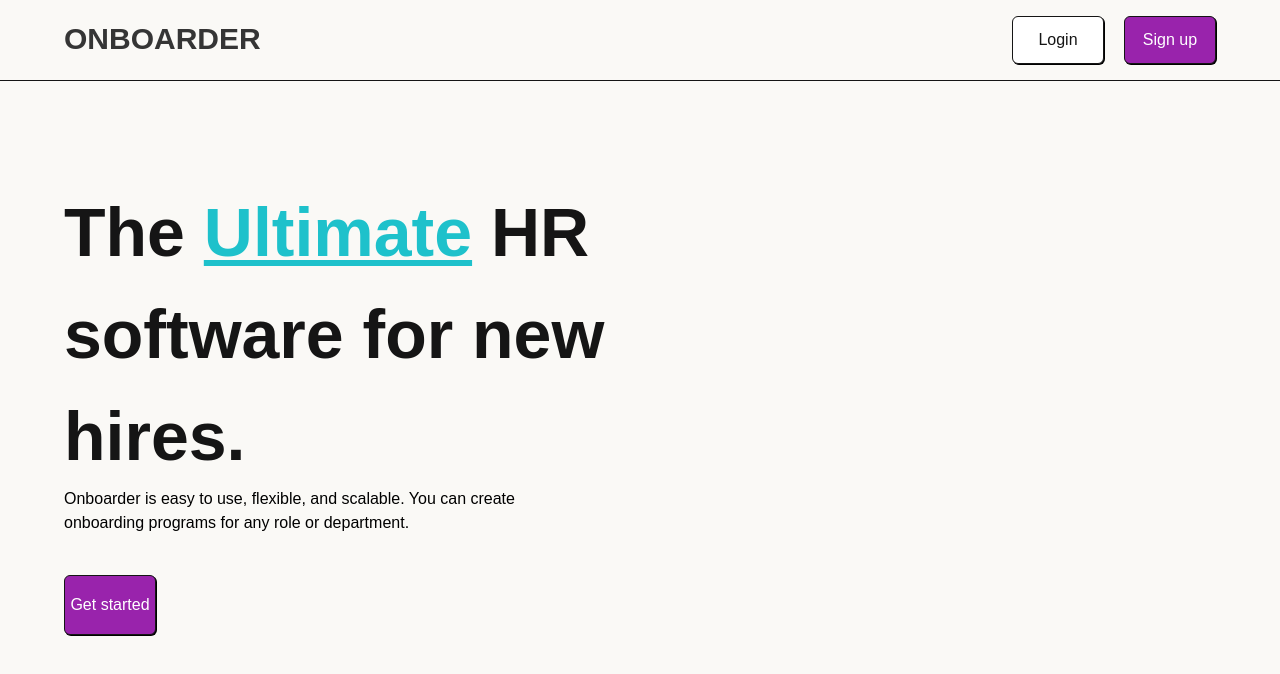
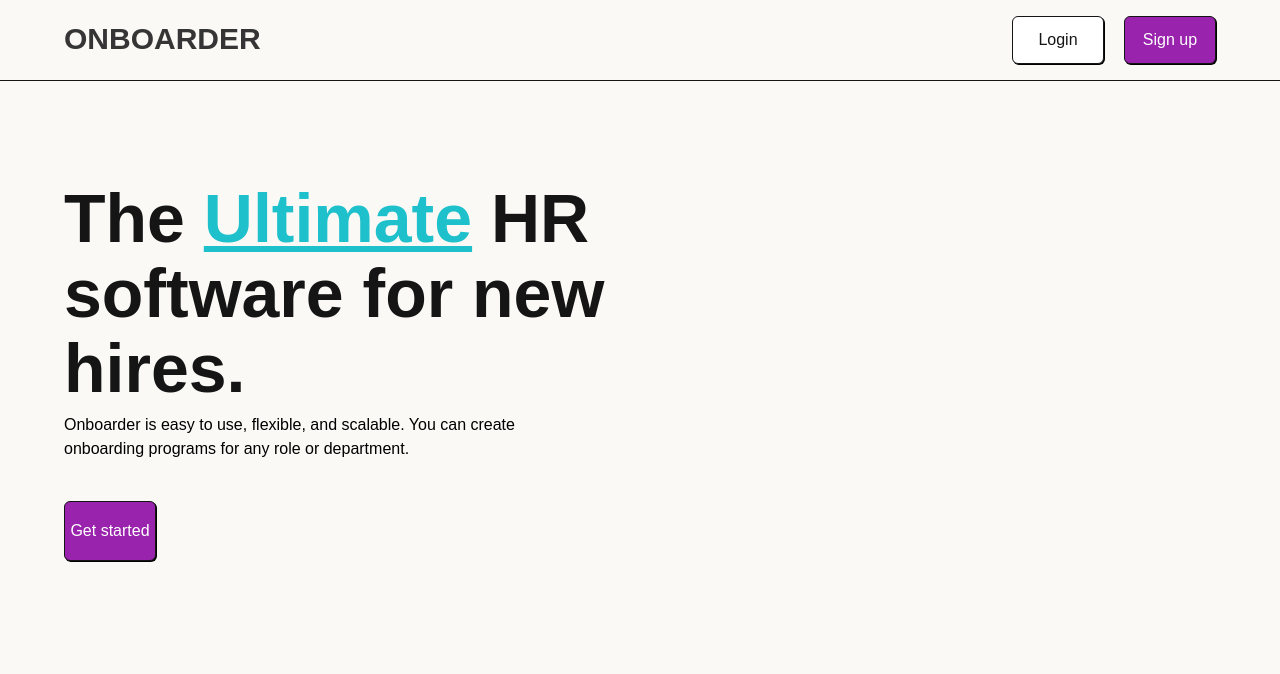
Before and after one commit to codename-untitled/untitled-frontend, a React (Create React App) app: page / in a window 1280 px wide. Shown: the top 674 px of the page. Built offline with nearby package versions, Linux system fonts and the light colour scheme.

Commit message:
style: fix

```diff
--- a/src/pages/home/index.tsx
+++ b/src/pages/home/index.tsx
@@ -6,11 +6,11 @@ const Home = () => (
     <Header />
     <div className="flex w-[100%]">
       <div className="basis-[50%] ml-[5%]">
-        <p className="text-black text-[68px] font-extrabold max-w-[583px] mt-[100px]">
+        <p className="text-black text-[68px] font-extrabold max-w-[583px] mt-[100px] leading-[110%]">
           The <span className="underline text-chartBlue">Ultimate</span> HR
           software for new hires.
         </p>
-        <p className="max-w-[543px] text-[16px]">
+        <p className="max-w-[543px] text-[16px] mt-2">
           Onboarder is easy to use, flexible, and scalable. You can create{' '}
           <br />
           onboarding programs for any role or department.
```
